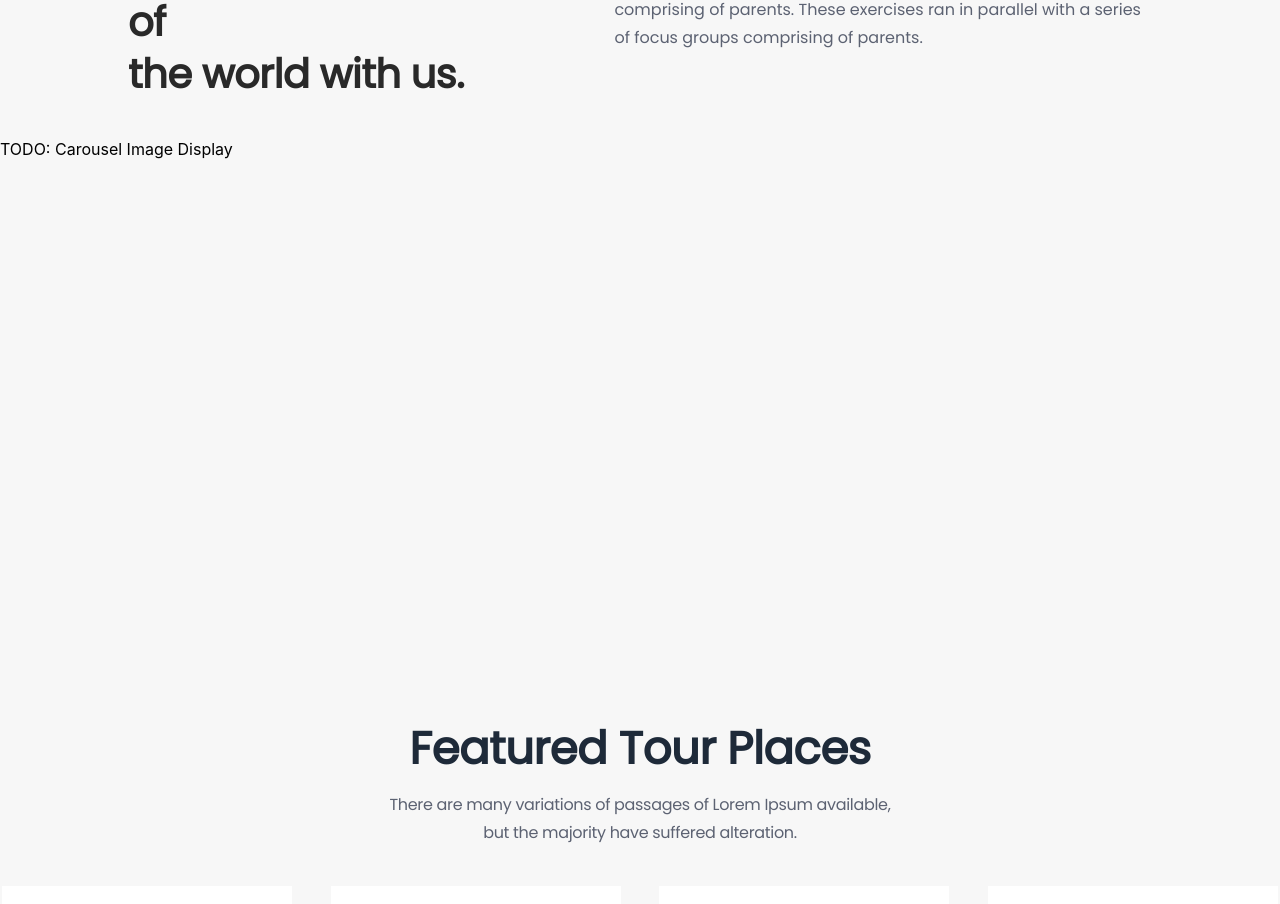
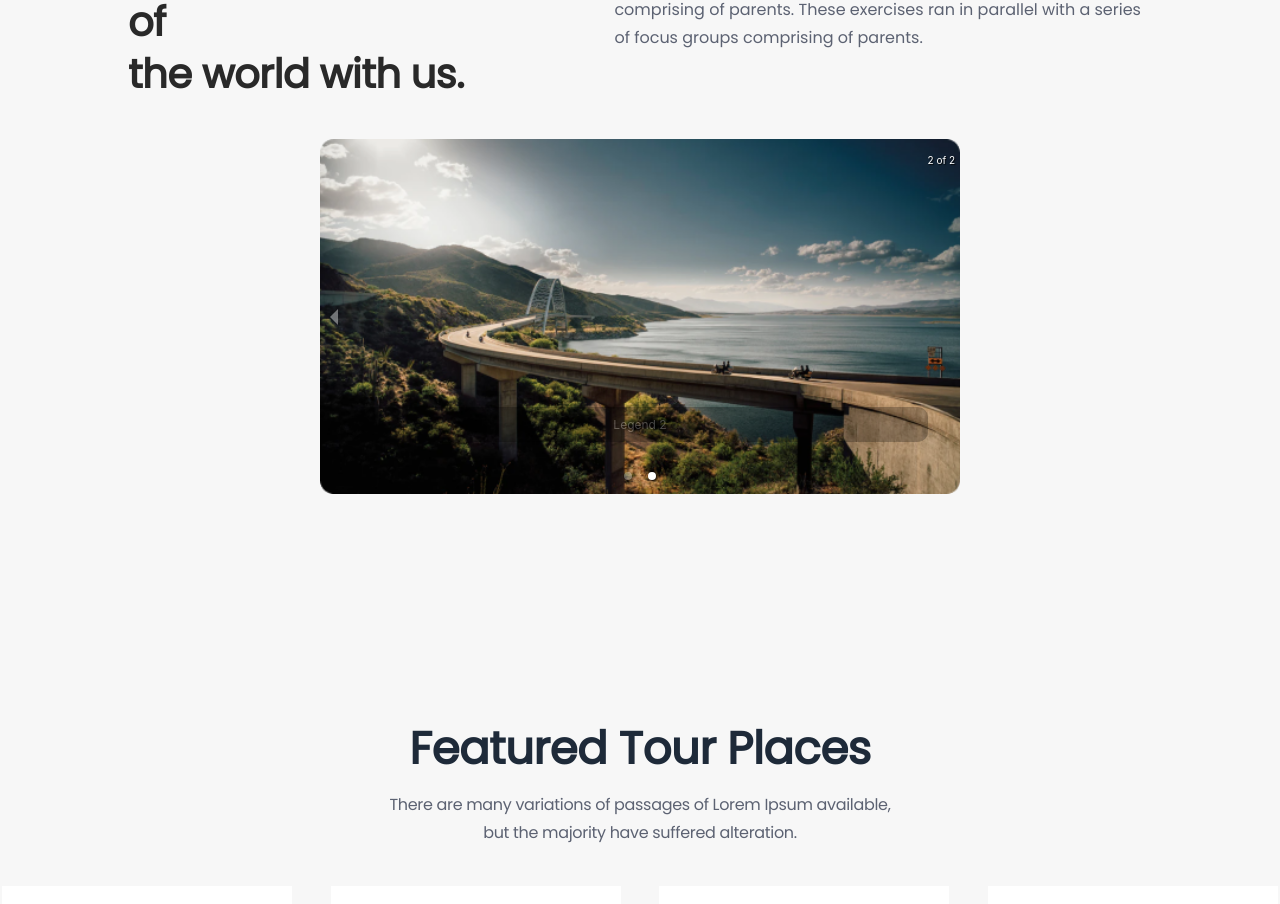
Before and after one commit to hariharan2017/dream-travel-agency, a React (Create React App) app: page / in a window 1280 px wide. Shown: the part 1718-2622 px from the top of the page. Built offline with nearby package versions, Linux system fonts and the light colour scheme.

Commit message:
Added carousel to page 3

```diff
--- a/package.json
+++ b/package.json
@@ -8,6 +8,7 @@
     "@testing-library/user-event": "^13.5.0",
     "react": "^18.1.0",
     "react-dom": "^18.1.0",
+    "react-responsive-carousel": "^3.2.23",
     "react-scripts": "5.0.1",
     "sass": "^1.52.3",
     "sass-loader": "^13.0.0",
--- a/src/components/Home/Home.jsx
+++ b/src/components/Home/Home.jsx
@@ -8,6 +8,9 @@
 import page2logo1 from "../../assests/page2/distance.png";
 import page2logo2 from "../../assests/page2/travel.png";
 import page2logo3 from "../../assests/page2/walk.png";
+
+import image1 from "../../assests/page3/image1.png";
+import image2 from "../../assests/page3/image2.png";
 
 import location1 from "../../assests/page4/location1.png";
 import location2 from "../../assests/page4/location2.png";
@@ -26,6 +29,8 @@
 import city2 from "../../assests/page6/city2.png";
 import city3 from "../../assests/page6/city3.png";
 
+import "react-responsive-carousel/lib/styles/carousel.min.css";
+import { Carousel } from 'react-responsive-carousel';
 import IconCard from "../IconCard";
 import LocationCard from "../LocationCard/LocationCard";
 import CityCard from "../CityCard";
@@ -183,8 +188,17 @@
             These exercises ran in parallel with a series of focus groups comprising of parents. These exercises ran in parallel with a series of focus groups comprising of parents.
           </div>
         </div>
-        <div>
-          TODO: Carousel Image Display
+        <div style={{width: "50vw", margin: "0 25% 10%", display: "flex", justifyContent: "center"}}>
+        <Carousel showThumbs={false} autoPlay={true}>
+          <div>
+            <img src={image1} />
+            <p className="legend">Legend 1</p>
+          </div>
+          <div>
+            <img src={image2} />
+            <p className="legend">Legend 2</p>
+          </div>
+        </Carousel>
         </div>
       </div>
     )
```
Also changed, not shown: 1 other file (tests, documents, lock files or other folders).
